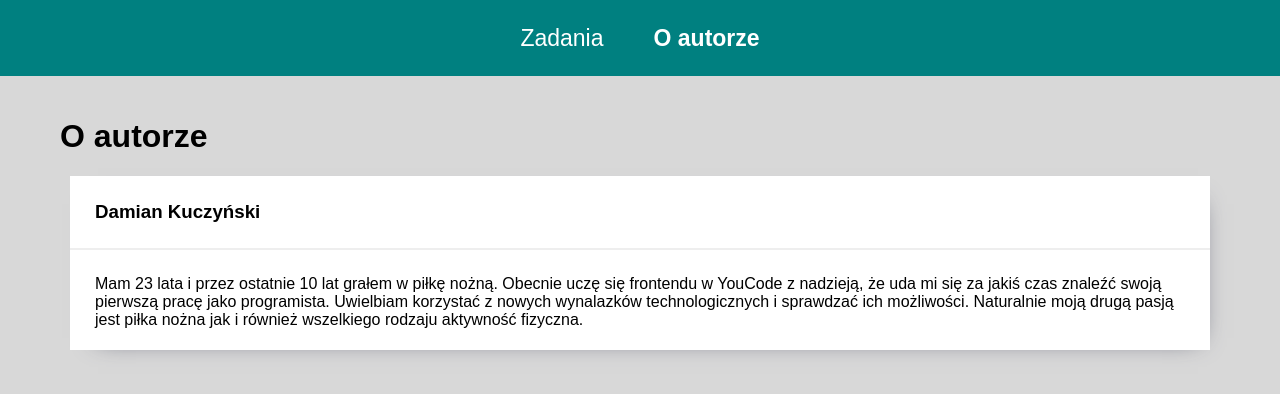
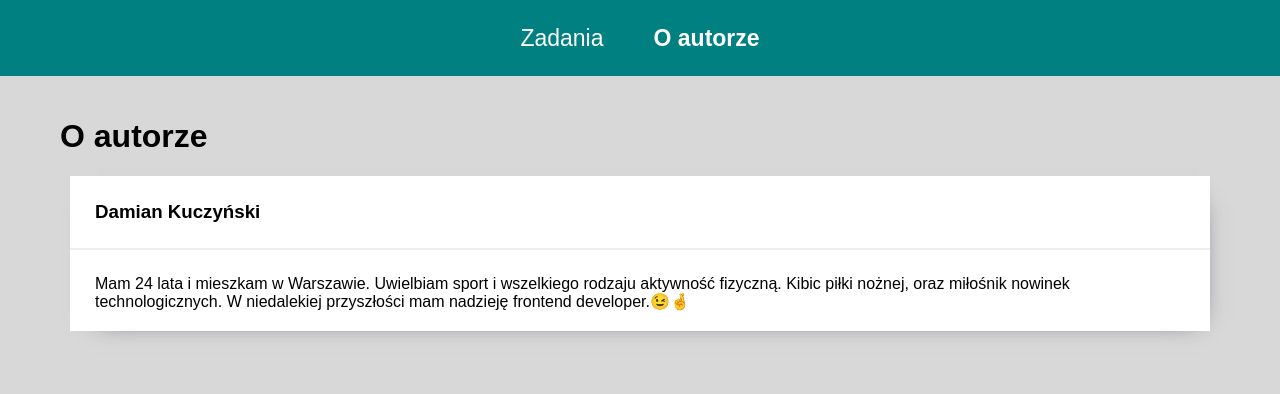
Before and after one commit to Damian1603/todos-list-react, a React (Create React App) app: page /#/autor in a window 1280 px wide. Shown: the top 394 px of the page. Built offline with nearby package versions, Linux system fonts and the light colour scheme.

Commit message:
updated author description

```diff
--- a/src/features/author/AuthorPage.js
+++ b/src/features/author/AuthorPage.js
@@ -9,8 +9,9 @@ export const AuthorPage = () => (
       title="Damian Kuczyński"
       body={
         <StyledDescription>
-          Mam 23 lata i przez ostatnie 10 lat grałem w piłkę nożną. Obecnie uczę się frontendu w YouCode z nadzieją, że uda mi się za jakiś czas znaleźć swoją pierwszą pracę jako programista.
-          Uwielbiam korzystać z nowych wynalazków technologicznych i sprawdzać ich możliwości. Naturalnie moją drugą pasją jest piłka nożna jak i również wszelkiego rodzaju aktywność fizyczna.
+          Mam 24 lata i mieszkam w Warszawie.
+          Uwielbiam sport i wszelkiego rodzaju aktywność fizyczną. Kibic piłki nożnej, oraz miłośnik nowinek technologicznych.
+          W niedalekiej przyszłości mam nadzieję frontend developer.😉🤞
         </StyledDescription>
       }
     />
```
